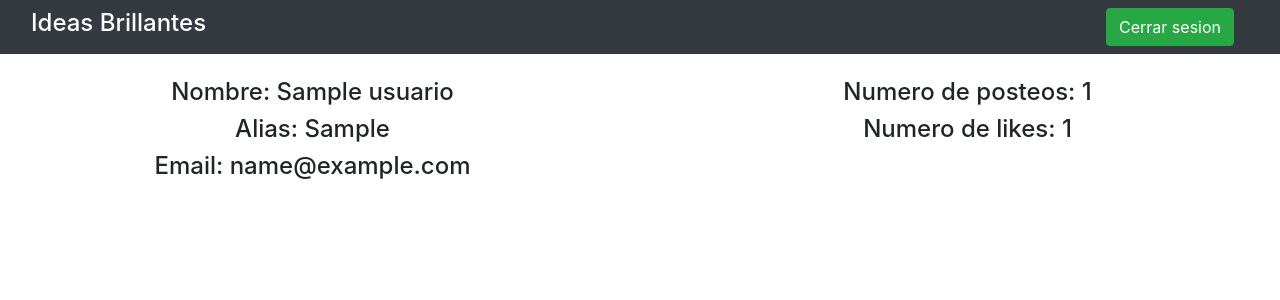
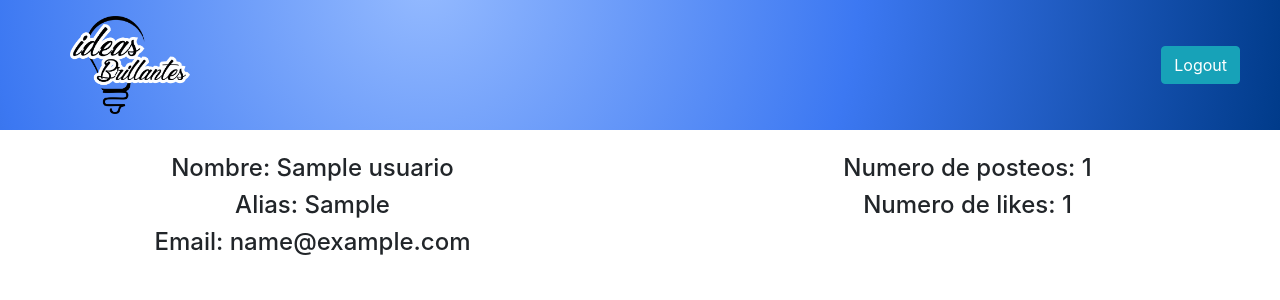
Before and after one commit to MarcosRiverosdev/ideas_brillantes, a Flask app: page /usuario/1 in a window 1280 px wide. Shown: the top 300 px of the page. Run offline with Flask 2, Linux system fonts and the light colour scheme; the visitor is signed in with stand-in values (Sample User, id 1); tables that the repository leaves empty or names only in its code hold one stand-in row (values such as "Sample post"); some libraries are stand-ins or nearby versions.

Commit message:
Actualizaciones de fronted

```diff
--- a/flask_app/static/plantilla.css
+++ b/flask_app/static/plantilla.css
@@ -41,3 +41,10 @@
     display: flex;
     padding: 100px;
 }
+
+.carta{
+    width: 700px;
+    margin-left: 250px;
+    padding: 10px;
+    border-bottom: 1px gray solid;
+}
--- a/flask_app/templates/3_ver_usuario.html
+++ b/flask_app/templates/3_ver_usuario.html
@@ -7,7 +7,7 @@
     <title>Informacion de usuario</title>
     <!-- Latest compiled and minified CSS -->
     <link rel="stylesheet" href="https://maxcdn.bootstrapcdn.com/bootstrap/4.0.0/css/bootstrap.min.css">
-    <link rel="stylesheet" href="static/plantilla.css">
+    <link rel="stylesheet" href="../static/plantilla.css">
     <!-- jQuery library -->
     <script src="https://ajax.googleapis.com/ajax/libs/jquery/3.3.1/jquery.min.js"></script>
     <!-- Popper JS -->
@@ -16,13 +16,12 @@
     <script src="https://maxcdn.bootstrapcdn.com/bootstrap/4.0.0/js/bootstrap.min.js"></script>
 </head>
 <body>
-    <nav class="navbar navbar-expand-lg bg-body-tertiary bg-dark" data-bs-theme="dark">
-        <div class="container-fluid">
-            <a href="/dashboard"><h4 class="text-white">Ideas Brillantes</h4></a>
-            <form action="/cerrar_sesion" method="post" class="col mx-auto text-right">
-                <input type="submit" value="Cerrar sesion" class="btn btn-success">
-            </form>
+    <nav class="navbar navbar-expand-lg bg-body-tertiary d-flex justify-content-between" id="nav" data-bs-theme="dark">
+        <a href="/dashboard"><img src="../static/logo.png" class="logicon" alt=""></a>
+        <div class="col-sm-9 justify-content-center">
+            <!-- <h1  class="sofia">Hola {{usuario.alias}}!</h1> -->
         </div>
+        <a href="cerrar_sesion" class="btn btn-info">Logout</a>
     </nav>
     <div class="row">
         <div class="col text-center">
```
Also changed, not shown: flask_app/templates/2_dashboard.html (+9 -11 lines), flask_app/templates/4_ver_idea.html (+9 -20 lines), flask_app/static/like.svg (added), flask_app/static/trash.svg (added).
